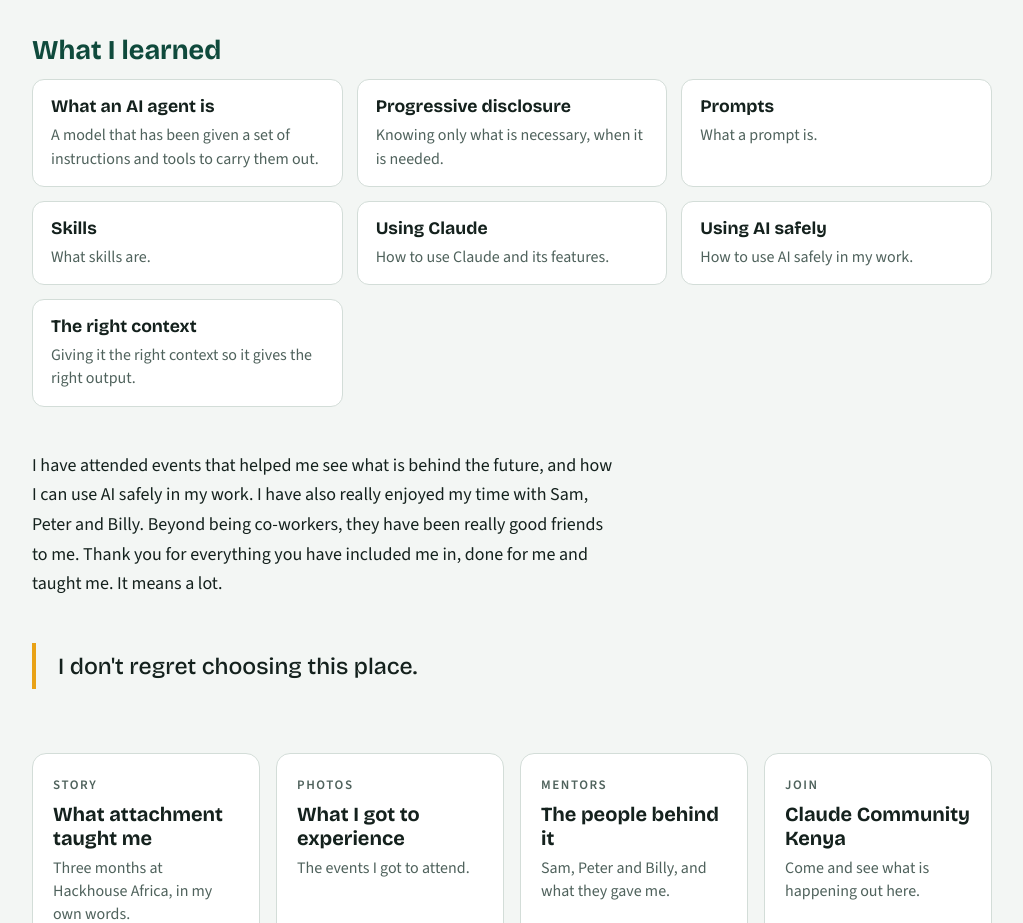
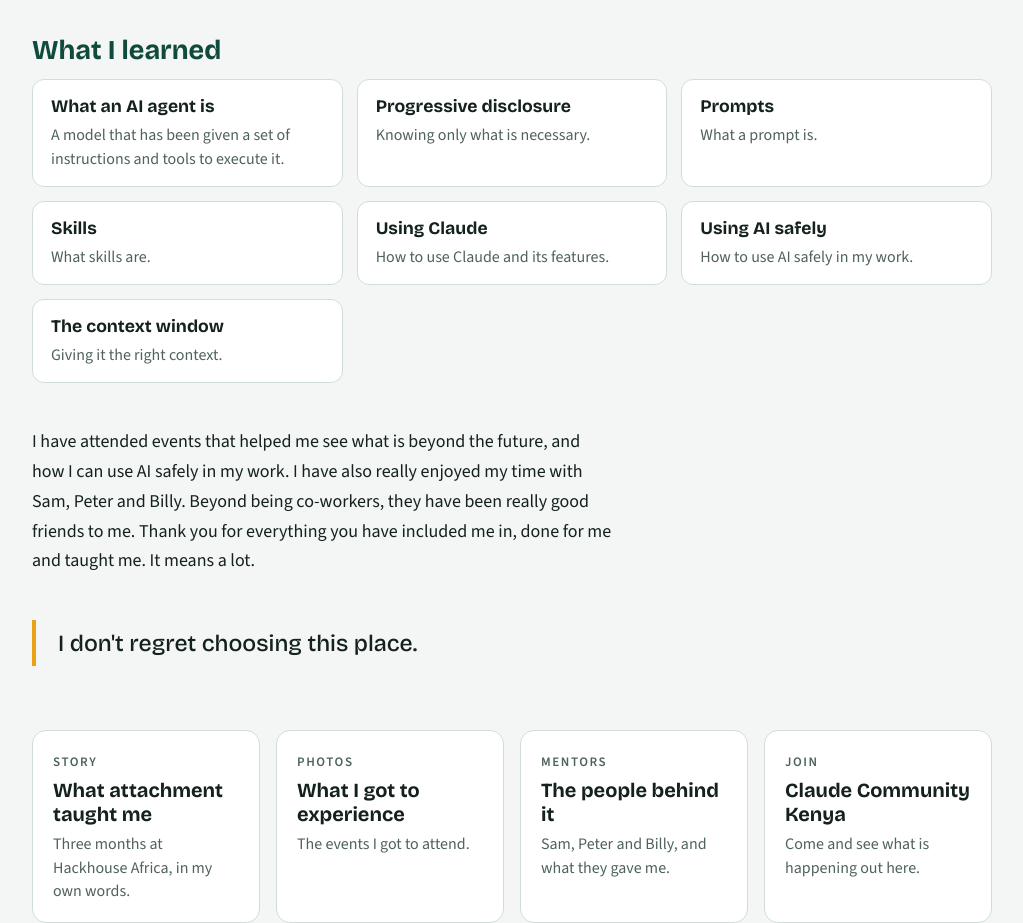
Before and after one commit to dawnwanjiku29-del/attachment-journal, a plain HTML site: page index.html in a window 1280 px wide. Shown: the part 1140-2063 px from the top of the page, without its empty margins (128-1151 px from the left). Drawn offline with nearby package versions, Linux system fonts and the light colour scheme; animation ran at ten frames a second.

Commit message:
Update index.html

```diff
--- a/index.html
+++ b/index.html
@@ -253,18 +253,18 @@ section.photo-quote .ph { align-self: flex-end; margin-right: 4px; }
     <section>
       <h2>What I learned</h2>
       <ul class="lessons">
-        <li><strong>What an AI agent is</strong><span>A model that has been given a set of instructions and tools to carry them out.</span></li>
-        <li><strong>Progressive disclosure</strong><span>Knowing only what is necessary, when it is needed.</span></li>
+        <li><strong>What an AI agent is</strong><span>A model that has been given a set of instructions and tools to execute it.</span></li>
+        <li><strong>Progressive disclosure</strong><span>Knowing only what is necessary.</span></li>
         <li><strong>Prompts</strong><span>What a prompt is.</span></li>
         <li><strong>Skills</strong><span>What skills are.</span></li>
         <li><strong>Using Claude</strong><span>How to use Claude and its features.</span></li>
         <li><strong>Using AI safely</strong><span>How to use AI safely in my work.</span></li>
-        <li><strong>The right context</strong><span>Giving it the right context so it gives the right output.</span></li>
+        <li><strong>The context window</strong><span>Giving it the right context.</span></li>
       </ul>
     </section>
 
     <section>
-      <p>I have attended events that helped me see what is behind the future, and how I can use AI safely in my work. I have also really enjoyed my time with Sam, Peter and Billy. Beyond being co-workers, they have been really good friends to me. Thank you for everything you have included me in, done for me and taught me. It means a lot.</p>
+      <p>I have attended events that helped me see what is beyond the future, and how I can use AI safely in my work. I have also really enjoyed my time with Sam, Peter and Billy. Beyond being co-workers, they have been really good friends to me. Thank you for everything you have included me in, done for me and taught me. It means a lot.</p>
     </section>
 
     <blockquote>I don't regret choosing this place.</blockquote>
```
